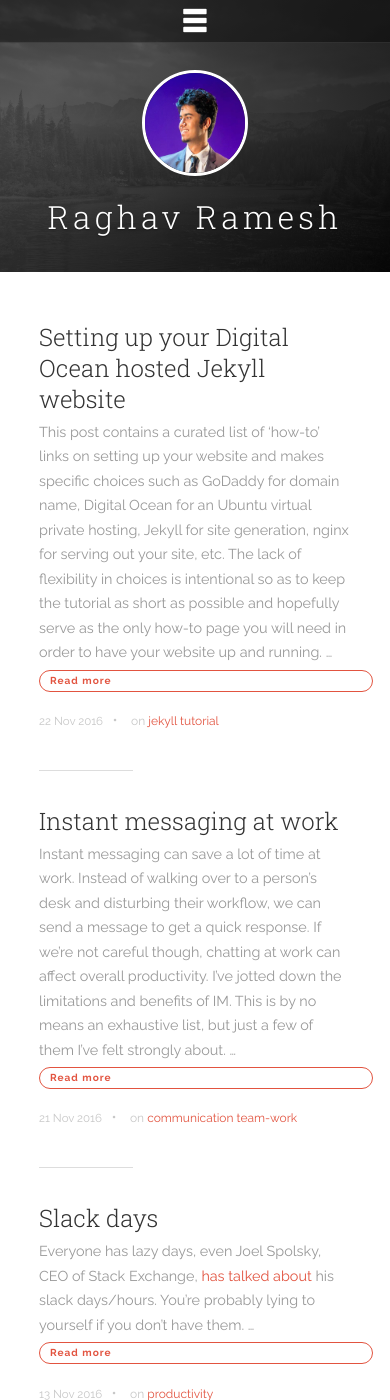
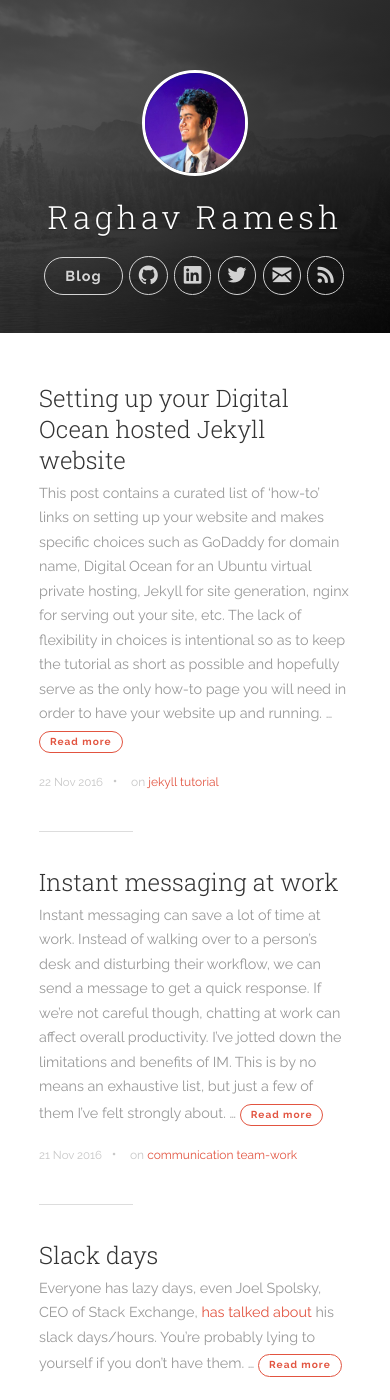
Before and after one commit to RaghavRamesh/RaghavRamesh.github.io, a Jekyll site: the page built from index.html, in a window 390 px wide and 1400 px high. Built offline with Jekyll 4.4.1, drawn with Linux system fonts in a browser that asks for light colours; nearby versions of some CDN libraries; the list of posts is cut into pages by our own code.

Commit message:
Removed button menu for smaller width devices. All social links appear for all devices without the need for a button menu.

```diff
--- a/css/uno.css
+++ b/css/uno.css
@@ -1578,8 +1578,8 @@
 		margin-top: 5px;
 		margin-left: 0; } }
 @media all and (max-width: 960px) {
-	.btn-mobile-menu {
-		display: block; }
+	// .btn-mobile-menu {
+	// 	display: block; }
 
 	.panel-main {
 		display: table;
@@ -1623,36 +1623,36 @@
 				display: none;
 				margin: 1em auto; }
 
-	.navigation-wrapper {
-		display: none;
-		position: fixed;
-		top: 42px;
-		right: 0;
-		left: 0;
-		width: 100%;
-		padding: 20px 0;
-		background: rgba(51, 51, 51, 0.98);
-		border-bottom: 1px solid rgba(255, 255, 255, 0.15); }
-		.navigation-wrapper.visible {
-			display: block; }
-
-	.cover-navigation {
-		display: block;
-		position: relative;
-		float: left;
-		clear: left;
-		width: 100%; }
-		.cover-navigation .navigation {
-			display: block;
-			width: 100%; }
-			.cover-navigation .navigation li {
-				width: 80%;
-				margin-bottom: .4em; }
-		.cover-navigation.navigation--social {
-			padding-top: 5px; }
-			.cover-navigation.navigation--social .navigation li {
-				display: inline-block;
-				width: 25.8%; }
+	// .navigation-wrapper {
+	// 	display: none;
+	// 	position: fixed;
+	// 	top: 42px;
+	// 	right: 0;
+	// 	left: 0;
+	// 	width: 100%;
+	// 	padding: 20px 0;
+	// 	background: rgba(51, 51, 51, 0.98);
+	// 	border-bottom: 1px solid rgba(255, 255, 255, 0.15); }
+	// 	.navigation-wrapper.visible {
+	// 		display: block; }
+
+	// .cover-navigation {
+	// 	display: block;
+	// 	position: relative;
+	// 	float: left;
+	// 	clear: left;
+	// 	width: 100%; }
+	// 	.cover-navigation .navigation {
+	// 		display: block;
+	// 		width: 100%; }
+	// 		.cover-navigation .navigation li {
+	// 			width: 80%;
+	// 			margin-bottom: .4em; }
+	// 	.cover-navigation.navigation--social {
+	// 		padding-top: 5px; }
+	// 		.cover-navigation.navigation--social .navigation li {
+	// 			display: inline-block;
+	// 			width: 25.8%; }
 
 	.content-wrapper {
 		width: 80%;
@@ -1663,9 +1663,10 @@
 		margin-right: 0;
 		margin-left: 0; }
 
-	.navigation__item {
-		width: 100%;
-		margin: 0 0 .4em 0; } }
+	// .navigation__item {
+	// 	width: 100%;
+	// 	margin: 0 0 .4em 0; }
+	}
 @media all and (max-width: 340px) {
 	.panel-main__inner {
 		padding: 0 5%; }
```
